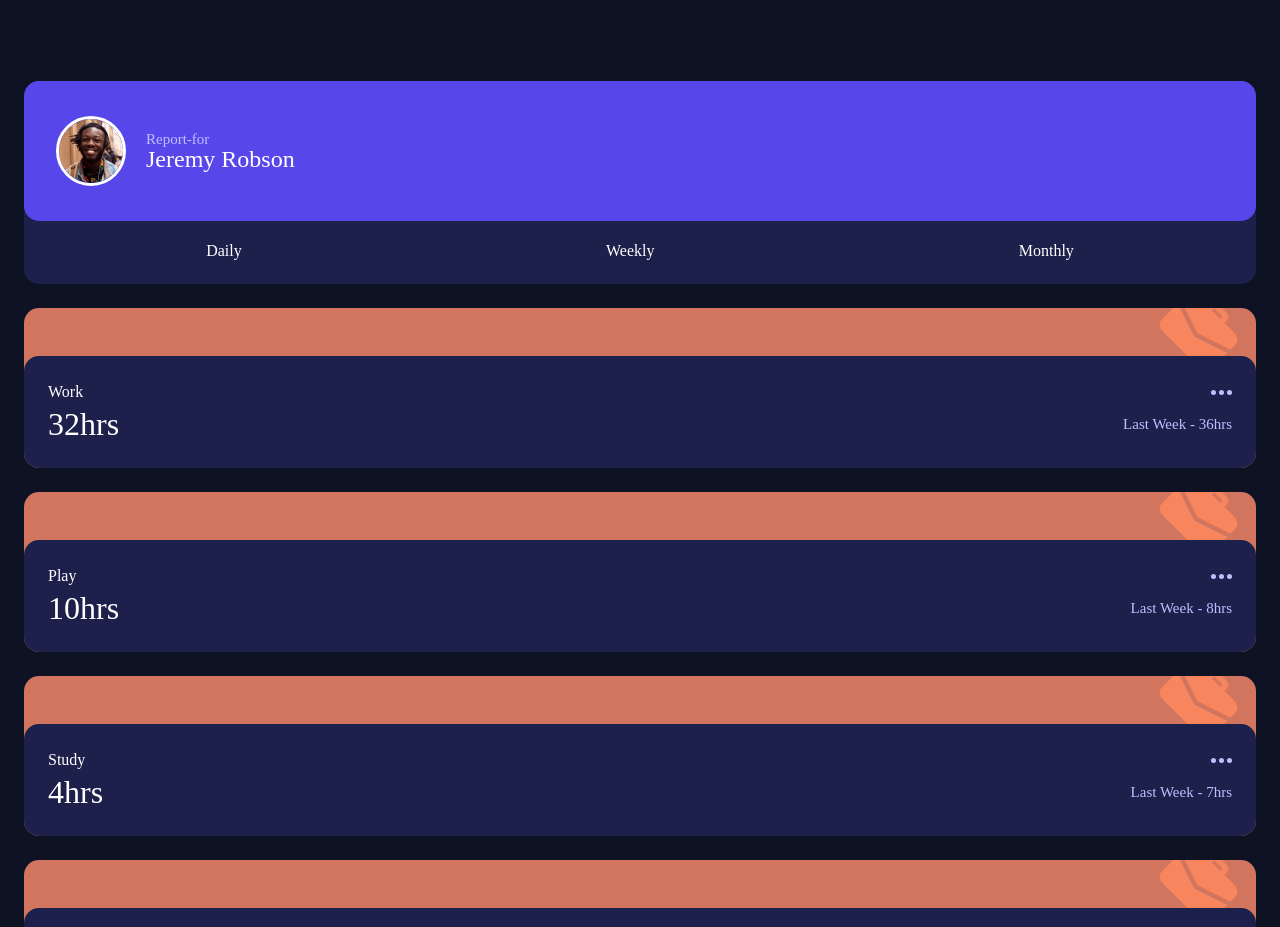
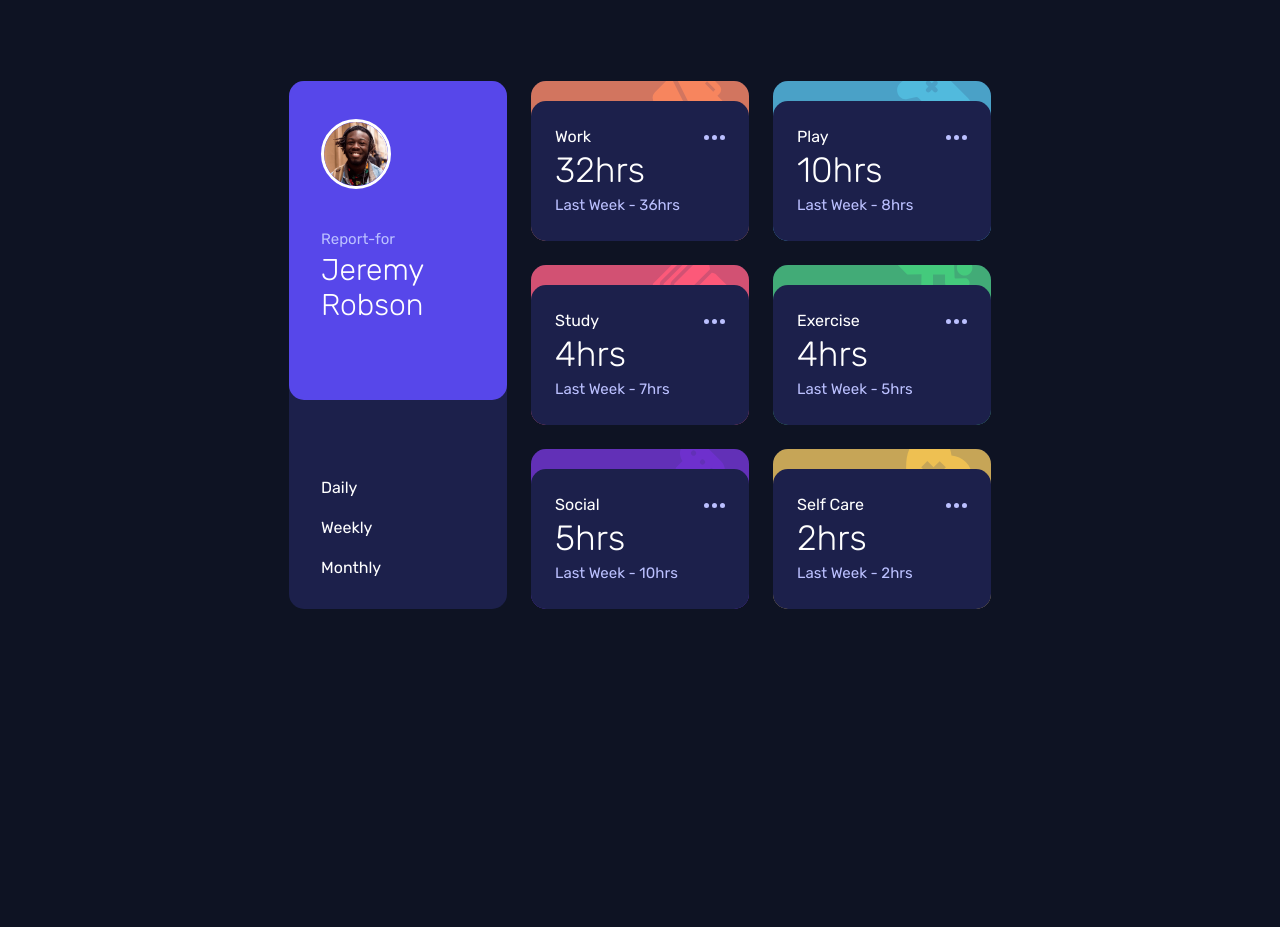
Before and after one commit to lasha-abuladze/time-tracking-dashboard, a website: page vsFiles/index.html in a window 1280 px wide. Shown: the top 927 px of the page. After the commit the page ends 800 px from the top, so only its background shows below. Drawn offline with Linux system fonts and the light colour scheme.

Commit message:
add responsive styles for tablet

```diff
--- a/vsFiles/data.json
+++ b/vsFiles/data.json
@@ -1,6 +1,8 @@
 [
   {
     "title": "Work",
+    "class": "work",
+    "background": "brown",
     "timeframes": {
       "daily": {
         "current": 5,
@@ -18,6 +20,8 @@
   },
   {
     "title": "Play",
+    "class": "play",
+    "background": "sky-blue",
     "timeframes": {
       "daily": {
         "current": 1,
@@ -35,6 +39,8 @@
   },
   {
     "title": "Study",
+    "class": "study",
+    "background": "pink",
     "timeframes": {
       "daily": {
         "current": 0,
@@ -52,6 +58,8 @@
   },
   {
     "title": "Exercise",
+    "class": "exercise",
+    "background": "green",
     "timeframes": {
       "daily": {
         "current": 1,
@@ -69,6 +77,8 @@
   },
   {
     "title": "Social",
+    "class": "social",
+    "background": "purple",
     "timeframes": {
       "daily": {
         "current": 1,
@@ -86,6 +96,8 @@
   },
   {
     "title": "Self Care",
+    "class": "self-care",
+    "background": "yellow",
     "timeframes": {
       "daily": {
         "current": 0,
--- a/vsFiles/index.html
+++ b/vsFiles/index.html
@@ -6,6 +6,10 @@
 
     <link rel="stylesheet" href="./reset.css">
     <link rel="stylesheet" href="./style.css">
+
+    <link rel="preconnect" href="https://fonts.googleapis.com">
+    <link rel="preconnect" href="https://fonts.gstatic.com" crossorigin>
+    <link href="https://fonts.googleapis.com/css2?family=Rubik:ital,wght@0,300..900;1,300..900&display=swap" rel="stylesheet">
 
 
     <title>Time Tracking dashboard</title>
@@ -19,8 +23,8 @@
             <div class="report-for-div">
                 <img class="user-img" src="../images/image-jeremy.png" alt="jeremy robson">
                 <div>
-                    <span>Report-for</span>
-                    <strong class="user-name">Jeremy Robson</strong>
+                    <span class="report-for-span">Report-for</span>
+                    <strong class="user-name">Jeremy <span class="span-block">Robson</span></strong>
                 </div>
             </div>
 
--- a/vsFiles/main.scss
+++ b/vsFiles/main.scss
@@ -3,6 +3,7 @@
 
 body {
     background-color: #0E1323;
+    font-family: "Rubik", sans-serif;
     color: #FFFFFF;
 }
 
@@ -22,7 +23,8 @@ body {
 
 
 main {
-
+    max-width: 425px;
+    margin: auto;
     padding: 81px 24px;
     box-sizing: border-box;
 
@@ -64,7 +66,7 @@ main {
 
         & div {
 
-            & span {
+            & .report-for-span {
                 display: block;
                 @include span-15px;
             }
@@ -121,6 +123,27 @@ main {
             // border-radius: 15px;
         }
 
+        .sky-blue-background {
+            background-color: #55C2E6;
+        }
+
+        .pink-background {
+            background-color: #FF5E7D;
+        }
+
+        .green-background {
+            background-color: #4BCF82;
+        }
+
+        .purple-background {
+            background-color: #7335D2;
+        }
+
+        .yellow-background {
+            background-color: #F1C75B;
+        }
+
+
         & img {
             position: absolute;
             z-index: 2;
@@ -160,13 +183,90 @@ main {
         }
     }
 
-
-    // .report-details {
-    //     background-color: red;
-
-    // }
 }
 
+
+
+
+
+@media only screen and (min-width: 750px) {
+
+    main {
+        max-width: 750px;
+        display: grid;
+        grid-template-columns: 1fr 1fr 1fr;
+        grid-template-rows: 1fr 1fr 1fr;
+
+        .jeremy-robson-div {
+            grid-column: 1 / 2;
+            grid-row: 1 / 4;
+            height: 100% ;
+
+
+           .report-for-div {
+
+            width: 100%;
+            padding: 38px 0px 80px 32px;
+            flex-direction: column;
+            align-items: start;
+            gap: 43px;
+            border-radius: 15px;
+
+            position: absolute;
+            top: 0px;
+
+            .user-name {
+                display: block;
+                margin-top: 8px;
+                font-size: 30px;
+                font-weight: 300;
+
+                .span-block {
+                    display: block;
+                    margin-top: 5px;
+                }
+            }
+
+           }
+
+            .report-period {
+                flex-direction: column;
+                align-items: start;
+                padding: 33px 32px;
+                gap: 24px;
+
+                & input {
+                    position: absolute;
+                    visibility: hidden;
+                }
+
+            }
+
+
+        }
+
+
+    }
+
+    .hours {
+        flex-direction: column;
+        gap: 10px;
+        align-items: start !important;
+
+
+
+        strong {
+            font-size: 35px !important;
+            font-weight: 100 !important;
+        }
+
+
+        .hours span {
+            font-size: 10px;
+        }
+    }
+
+}
 
 
 
--- a/vsFiles/script.js
+++ b/vsFiles/script.js
@@ -23,10 +23,10 @@ const displayReports =function (data) {
         <div class="report">
 
             <div class="report-background">
-                <div class="background">
+                <div class="background ${el.background}-background">
 
                 </div>
-                <img src="../images/icon-work.svg" alt="">
+                <img src="../images/icon-${el.class}.svg" alt="">
             </div>
 
             <div class="report-details">
```
Also changed, not shown: vsFiles/style.css.
